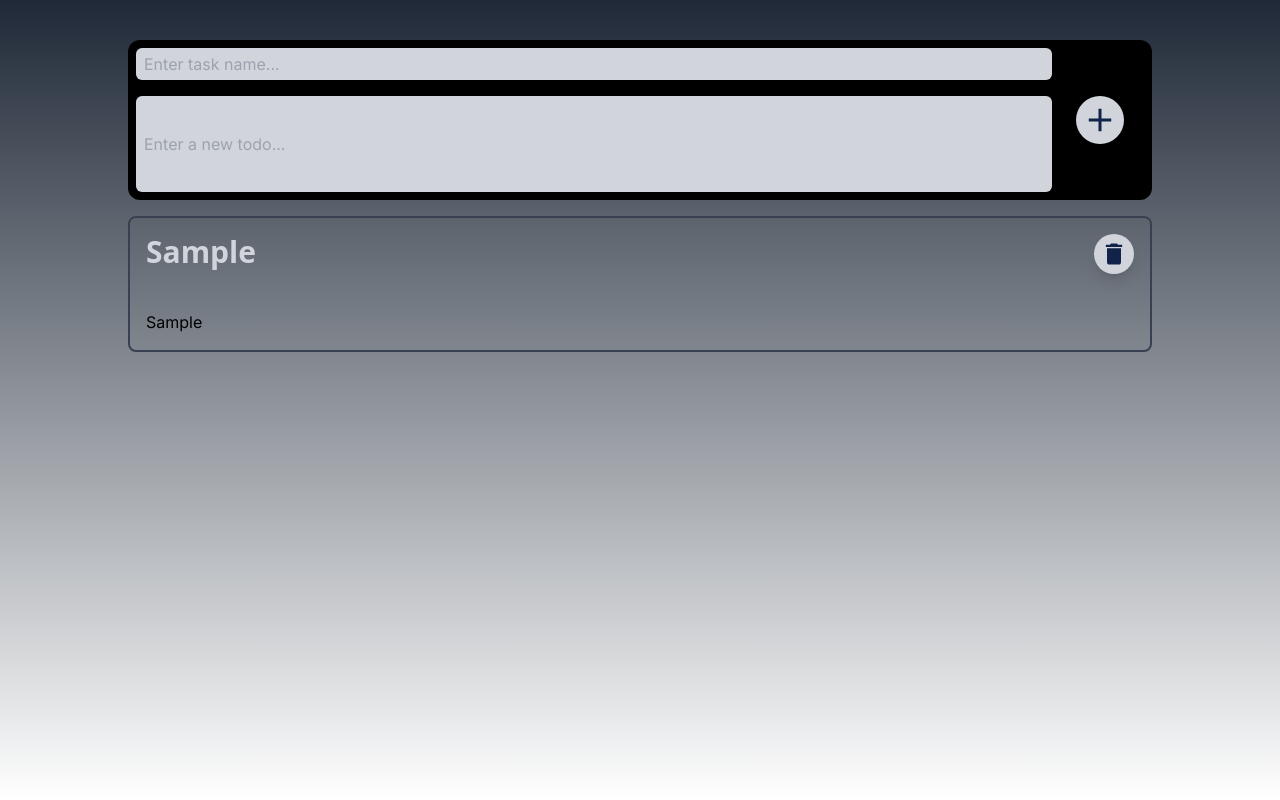
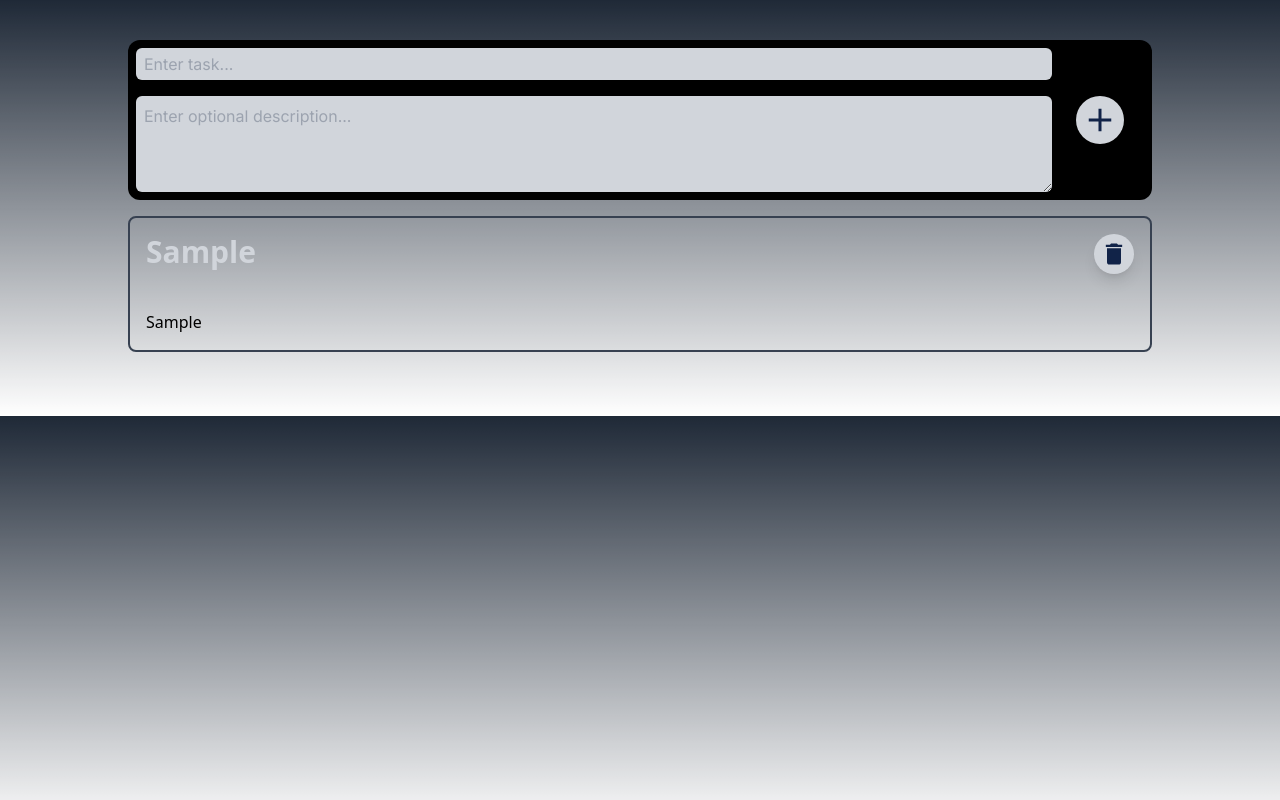
Before and after one commit to AbheetChaudhary/TaskMaster, a Next.js app: page / in a window 1280 px wide. Both pictures are taken after typing "Sample", "Sample" into the empty fields and a click on the button "add task". Built offline with nearby package versions, Linux system fonts and the light colour scheme.

Commit message:
Fix body height, use textarea tag for task description

```diff
--- a/app/layout.js
+++ b/app/layout.js
@@ -11,7 +11,7 @@ export const metadata = {
 export default function RootLayout({ children }) {
   return (
     <html lang="en">
-      <body className={`flex justify-center h-screen bg-gray-800 ${inter.className}`}>{children}</body>
+      <body className={`flex justify-center bg-gray-800 ${inter.className}`}>{children}</body>
     </html>
   )
 }
--- a/app/page.js
+++ b/app/page.js
@@ -35,6 +35,10 @@ export default function Home() {
       addTodo(task, description);
       setDescription('');
       setTask('');
+    } else if (task.trim() !== '') {
+      addTodo(task, ';)');
+      setDescription('');
+      setTask('');
     }
   };
 
@@ -53,21 +57,20 @@ export default function Home() {
             type='text'
             value={task}
             onChange={handleTaskChange}
-            placeholder='Enter task name...'
+            placeholder='Enter task...'
           />
-          <input
+          <textarea
             className='text-black bg-gray-300 rounded-md h-24 text-left p-2'
-            type='text'
             value={description}
             onChange={handleDescriptionChange}
-            placeholder='Enter a new todo...'
+            placeholder='Enter optional description...'
           />
         </div>
         <button onClick={handleAddTodo} className='mr-3'>
           <AddIcon icon={<IoMdAdd size={36} />} />
         </button>
       </div>
-      <ul className='flex flex-col mt-4 gap-4'>
+      <ul className='flex flex-col mt-4 mb-16 gap-4'>
         {todos.map((todo) => (
           <li
             key={todo.id}
@@ -83,7 +86,7 @@ export default function Home() {
             </div>
             <div>
               <hr class='w-full h-1 mx-auto my-2 border-0 rounded md:my-4 dark:bg-gray-700' />
-              <p>{todo.description}</p>
+              <p className='font-sans'>{todo.description}</p>
             </div>
           </li>
         ))}
```
